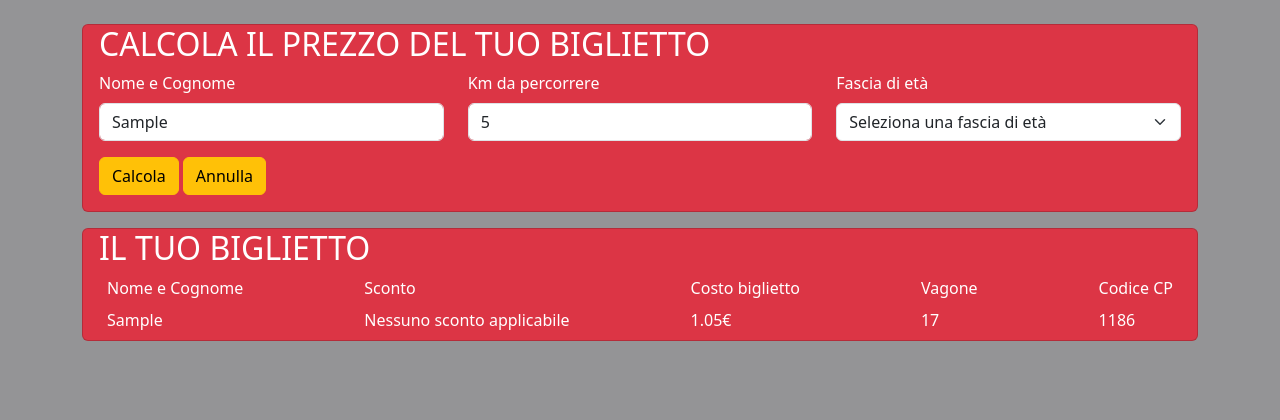
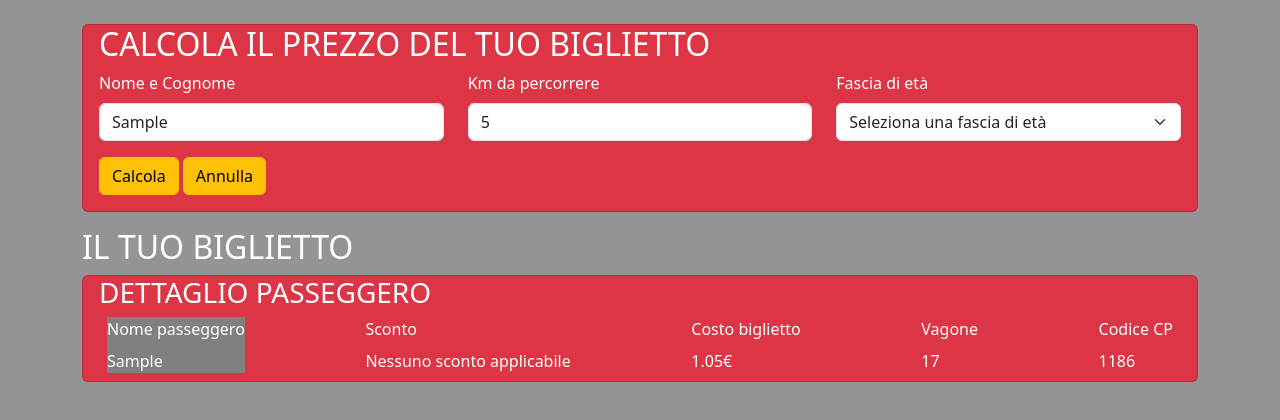
Before and after one commit to Nik0-9/js-biglietto-treno-form, a plain HTML site: page index.html in a window 1280 px wide. Both pictures are taken after typing "Sample", "5" into the empty fields and a click on the button "Calcola". Drawn offline with nearby package versions, Linux system fonts and the light colour scheme.

Commit message:
add class passenger and h3= dettagli passeggero

```diff
--- a/css/style.css
+++ b/css/style.css
@@ -1,3 +1,6 @@
 body{
     background-color: #767779c7;
 }
+.passenger{
+    background-color: gray;
+}
--- a/index.html
+++ b/index.html
@@ -45,11 +45,15 @@
         </div>
 
         <div class="ticket d-none ">
+            <h2 class="text-white text-uppercase">Il tuo biglietto</h2>
             <div class="card px-3 text-bg-danger">
-                <h2 class="text-white text-uppercase">Il tuo biglietto</h2>
-                <div class="d-flex w-100 flex-wrap justify-content-between  ">
-                    <div class="mb-2 mx-2" >
-                        <label class="form-label">Nome e Cognome</label>
+
+                <div>
+                    <h3 class="text-uppercase ">Dettaglio passeggero</h3>
+                </div>
+                <div class="d-flex w-100 justify-content-between  ">
+                    <div class="mb-2 mx-2 passenger" >
+                        <label class="form-label">Nome passeggero</label>
                         <div id="nome"></div>
                     </div>
                     <div class="mb-2 mx-2">
```
